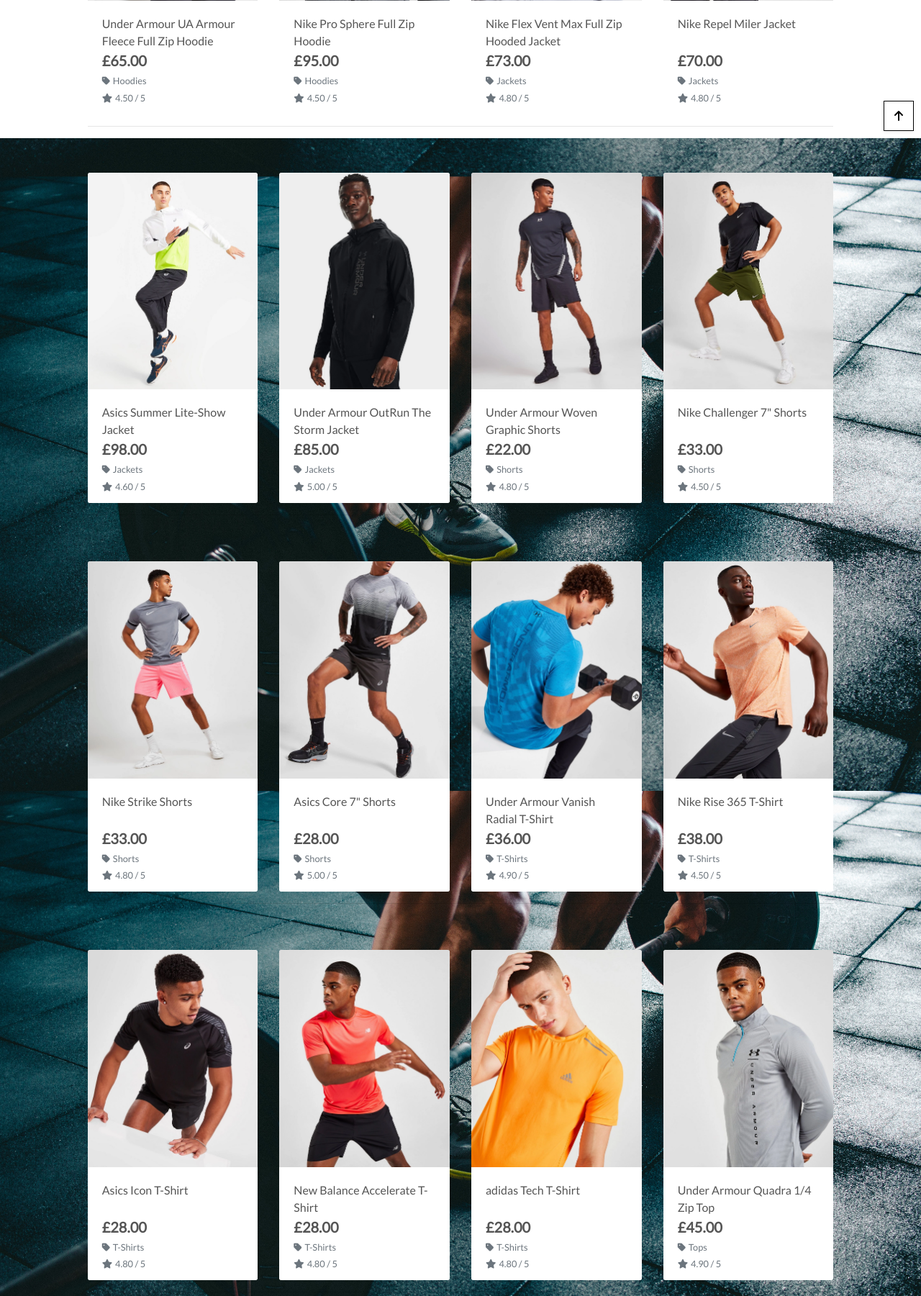
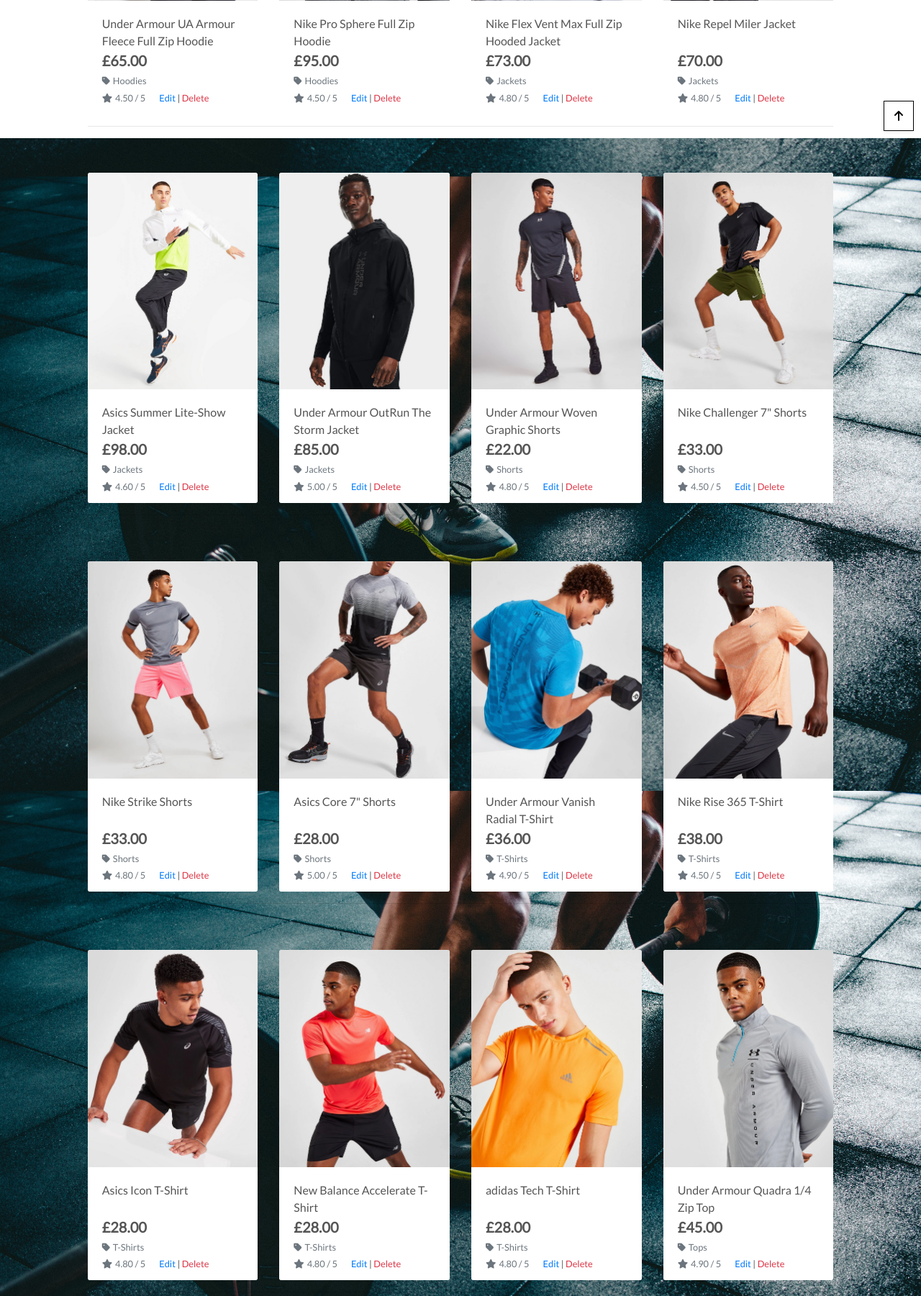
Before and after one commit to Code-Institute-Submissions/bens6477-the-fitness-lab_JanResub, a Django app: page /items/ in a window 1280 px wide. Shown: the part 608-2409 px from the top of the page at 72% size. Run offline with Django 3.2, Linux system fonts and the light colour scheme; a user stored in the database is signed in; data comes from the database, SQL or seed files in the repository; both versions use the stored data as it was after the commit; some libraries are stand-ins or nearby versions.

Commit message:
Added functionality to delete items from database from site and for superusers to edit and delete items from list and detail pages

```diff
--- a/items/templates/items/item_detail.html
+++ b/items/templates/items/item_detail.html
@@ -41,6 +41,12 @@
                         <small class="text-muted"><i class="fas fa-star mr-1"></i>{{ item.rating }} / 5</small>
                     {% else %}
                         <small class="text-muted">No Rating</small>
+                    {% endif %}
+                    {% if request.user.is_superuser %}
+                        <small class="ml-3">
+                            <a href="{% url 'edit_item' item.id %}">Edit</a> |
+                            <a class="text-danger" href="{% url 'delete_item' item.id %}">Delete</a>
+                        </small>
                     {% endif %}
                     <p class="mt-3">{{ item.description }}</p>
                     <form class="form" action="{% url 'add_to_basket' item.id %}" method="POST">
--- a/items/templates/items/items.html
+++ b/items/templates/items/items.html
@@ -82,6 +82,12 @@
                                             {% else %}
                                                 <small class="text-muted">No Rating</small>
                                             {% endif %}
+                                            {% if request.user.is_superuser %}
+                                                <small class="ml-3">
+                                                    <a href="{% url 'edit_item' item.id %}">Edit</a> |
+                                                    <a class="text-danger" href="{% url 'delete_item' item.id %}">Delete</a>
+                                                </small>
+                                            {% endif %}
                                         </div>
                                     </div>
                                 </div>
--- a/items/urls.py
+++ b/items/urls.py
@@ -6,4 +6,5 @@
     path('<int:item_id>/', views.item_detail, name='item_detail'),
     path('add/', views.add_item, name='add_item'),
     path('edit/<int:item_id>/', views.edit_item, name='edit_item'),
+    path('delete/<int:item_id>/', views.delete_item, name='delete_item'),
 ]
--- a/items/views.py
+++ b/items/views.py
@@ -94,8 +94,8 @@
     if request.method == 'POST':
         form = ItemForm(request.POST, request.FILES, instance=item)
         if form.is_valid():
-            form.save()
-            messages.success(request, 'Successfully updated item!')
+            item = form.save()
+            messages.success(request, 'Successfully added item!')
             return redirect(reverse('item_detail', args=[item.id]))
         else:
             messages.error(request, 'Failed to update item. Please ensure the form is valid.')
@@ -110,3 +110,11 @@
     }
 
     return render(request, template, context)
+
+
+def delete_item(request, item_id):
+    """ Delete a item from the store """
+    item = get_object_or_404(Item, pk=item_id)
+    item.delete()
+    messages.success(request, 'Item deleted!')
+    return redirect(reverse('items'))
```
Also changed, not shown: db.sqlite3.
